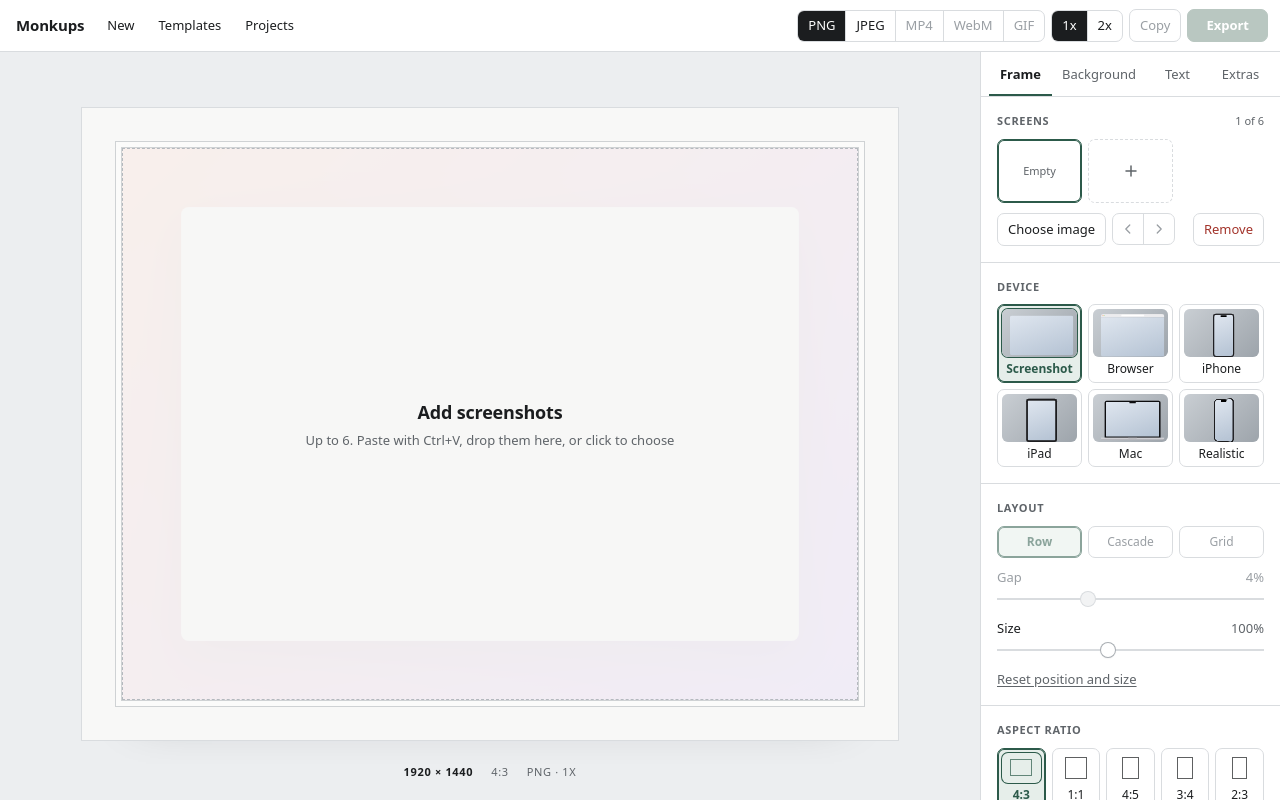
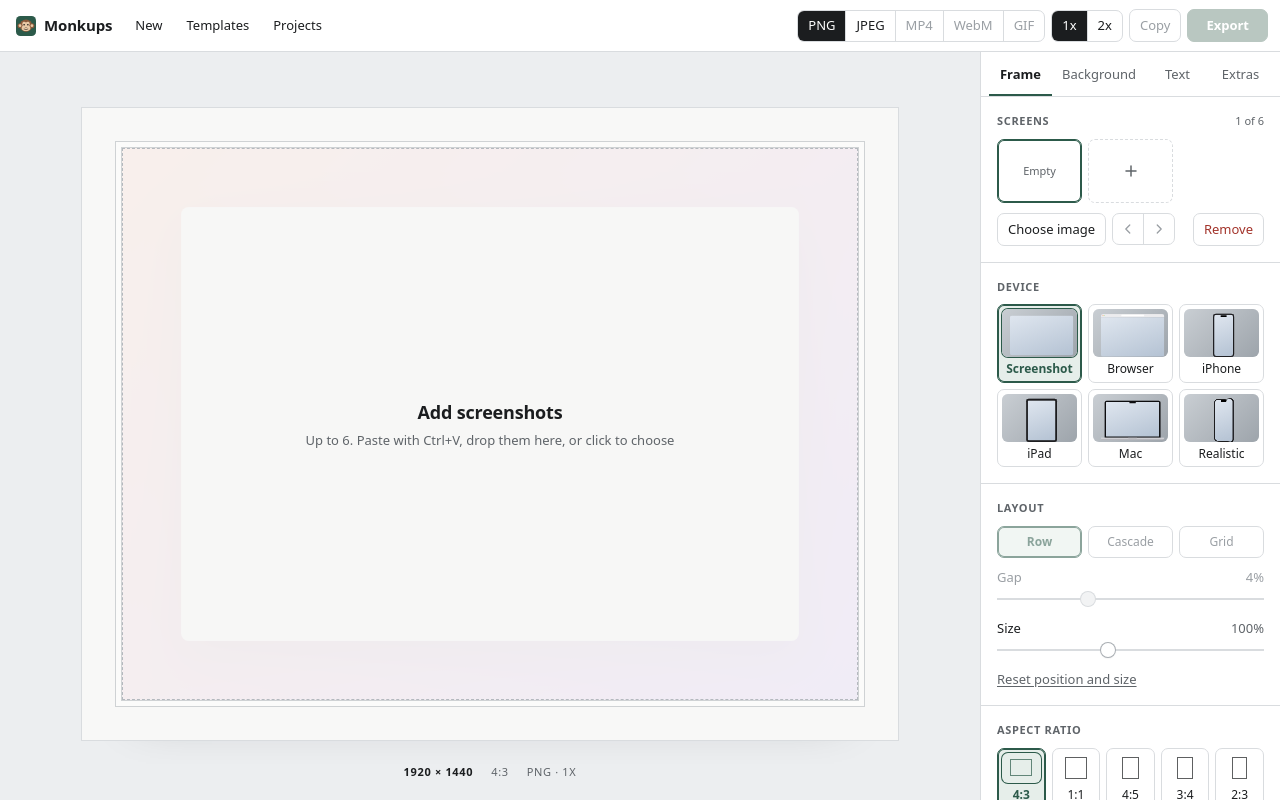
Before and after one commit to javiimiralles/monkups, a React (Vite) app: page / in a window 1280 px wide. Built offline with nearby package versions, Linux system fonts and the light colour scheme.

Commit message:
feat: add favicon and enhance branding in header

```diff
--- a/index.html
+++ b/index.html
@@ -3,6 +3,8 @@
   <head>
     <meta charset="UTF-8" />
     <meta name="viewport" content="width=device-width, initial-scale=1.0" />
+    <link rel="icon" type="image/svg+xml" href="/favicon.svg" />
+    <link rel="apple-touch-icon" href="/favicon.svg" />
     <title>Monkups</title>
   </head>
   <body>
--- a/src/App.tsx
+++ b/src/App.tsx
@@ -133,6 +133,7 @@ export function App() {
     >
       <header className="topbar">
         <span className="brand">
+          <img className="brand-icon" src="/favicon.svg" alt="" />
           Monkups
           {project && <span className="project">{project.name}</span>}
         </span>
--- a/src/styles.css
+++ b/src/styles.css
@@ -98,6 +98,7 @@ input[type='text'], input[type='search'], input[type='password'] { width: 100%;
 /* Top bar */
 .topbar { grid-area: top; display: flex; align-items: center; gap: 12px; padding: 0 12px 0 16px; background: var(--panel); border-bottom: 1px solid var(--line); }
 .brand { font-weight: 600; font-size: 15px; letter-spacing: -0.01em; display: flex; align-items: baseline; gap: 8px; white-space: nowrap; }
+.brand-icon { width: 20px; height: 20px; align-self: center; }
 .project { font-weight: 400; color: var(--muted); }
 .project::before { content: '/'; margin-right: 8px; color: var(--faint); }
 .topnav { display: flex; gap: 2px; }
```
Also changed, not shown: public/favicon.svg (added), 5 other files (tests, documents, lock files or other folders).
